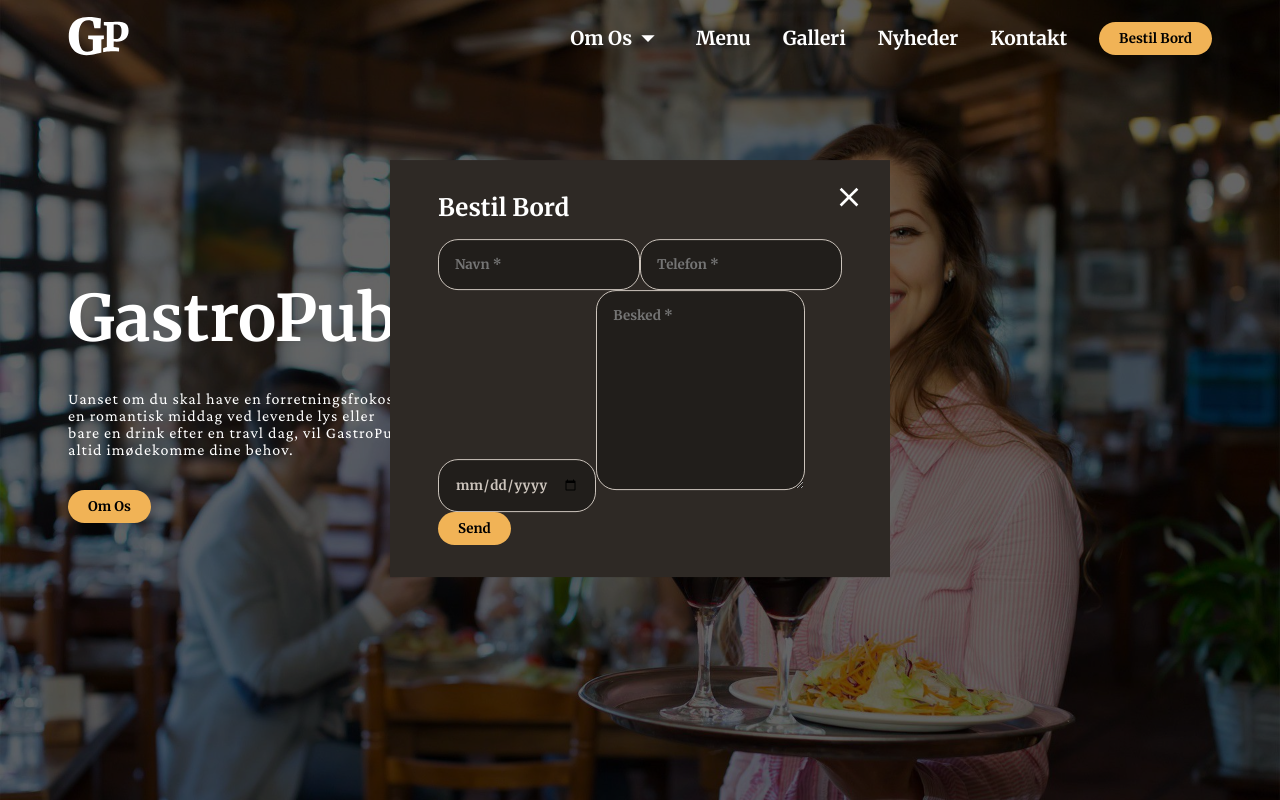
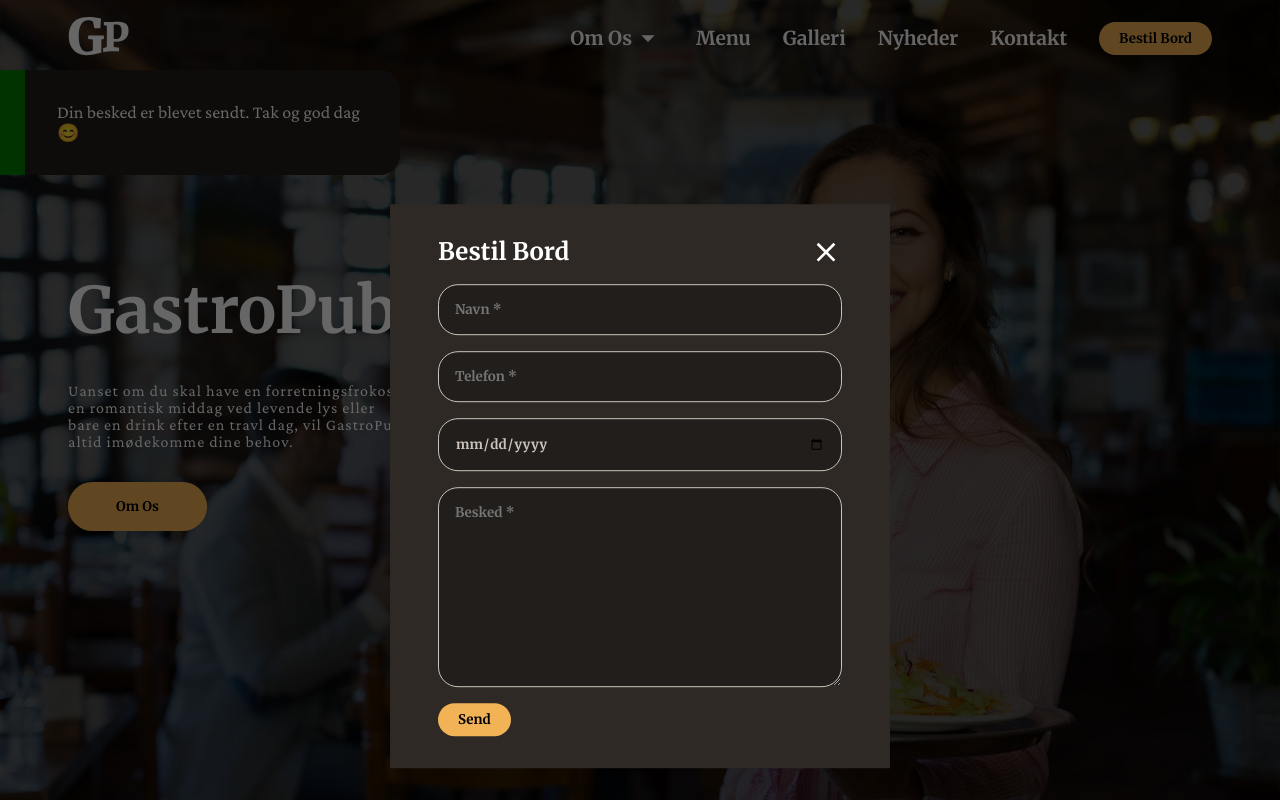
Before and after one commit to andreafalzi/gastropub, a React (Create React App) app: page / in a window 1280 px wide. Both pictures are taken after a click on the button "Bestil Bord". Shown: the top 800 px of the page. Built offline with nearby package versions, Linux system fonts and the light colour scheme; no server answers.

Commit message:
toTop + Modal

```diff
--- a/src/App.scss
+++ b/src/App.scss
@@ -1,4 +1,25 @@
 @import './styles/variables';
+
+/* Works on Firefox */
+* {
+  scrollbar-width: auto;
+  scrollbar-color: rgb(126, 126, 126) #494949;
+}
+
+/* Works on Chrome, Edge, and Safari */
+*::-webkit-scrollbar {
+  width: 8px;
+}
+
+*::-webkit-scrollbar-track {
+  background: #494949;
+}
+
+*::-webkit-scrollbar-thumb {
+  background-color: rgb(126, 126, 126);
+  // border-radius: 20px;
+  // border: 3px solid #333;
+}
 
 .container {
   width: 100%;
--- a/src/components/navigation/navigation.component.jsx
+++ b/src/components/navigation/navigation.component.jsx
@@ -30,25 +30,68 @@ const Navigation = () => {
     window.addEventListener('scroll', changeBackground);
   });
 
+  const defaultForm = {
+    name: '',
+    phone: '',
+    date: '',
+    message: '',
+  };
+  const [formValue, setFormValue] = useState(defaultForm);
+  const [isAppear, setIsAppear] = useState(false);
+
+  const handleChange = (event) => {
+    const { name, value } = event.target;
+
+    setFormValue({ ...formValue, [name]: value });
+  };
+
+  const handleSubmit = (event) => {
+    event.preventDefault();
+
+    fetch('https://gastropub.webexam-mcdm.dk/api/contacts', {
+      method: 'POST',
+      headers: {
+        Accept: 'application/json',
+        'Content-Type': 'application/json',
+      },
+      body: JSON.stringify({
+        name: formValue.name,
+        phone: formValue.phone,
+        message: formValue.message,
+      }),
+    });
+    setIsModalOpen(false);
+    setFormValue(defaultForm);
+    setIsAppear(true);
+    setTimeout(() => {
+      setIsAppear(false);
+    }, 4000);
+  };
+
   const handleMenu = () => {
     setIsOpen(!isOpen);
     setIsDropdownOpen(false);
   };
 
+  const { name, phone, date, message } = formValue;
+
   return (
     <nav className={navbar ? 'scroll' : ''}>
-      <div className='modal'>
-        <MdClose />
-        <h3>Bestil Bord</h3>
-        <form>
-          <Input type='text' placeholder='Navn *' required />
-          <Input type='tel' placeholder='Telefon *' required />
-          <Input type='date' placeholder='Bestillings Dato *' required />
-          <TextArea type='text' placeholder='Besked *' required />
-          <Button>Send</Button>
+      <span className={`message ${isAppear ? 'appear' : ''}`}>Din besked er blevet sendt. Tak og god dag 😊</span>
+      <div className={`backdrop ${isModalOpen ? 'show' : ''}`} />
+      <div className={`modal ${isModalOpen ? 'show' : ''}`}>
+        <h3>
+          Bestil Bord
+          <MdClose onClick={() => setIsModalOpen(false)} />
+        </h3>
+        <form onSubmit={handleSubmit}>
+          <Input type='text' placeholder='Navn *' required name='name' value={name} onChange={handleChange} />
+          <Input type='tel' placeholder='Telefon *' required name='phone' value={phone} onChange={handleChange} />
+          <Input type='date' placeholder='Bestillings Dato *' required name='date' value={date} onChange={handleChange} />
+          <TextArea type='text' placeholder='Besked *' required name='message' value={message} onChange={handleChange} />
+          <Button type='submit'>Send</Button>
         </form>
       </div>
-      <div className='backdrop' />
       <div className='container'>
         <div className='navbar'>
           <Link to={'/'}>
@@ -83,7 +126,7 @@ const Navigation = () => {
               <Link to={'kontakt'}>Kontakt</Link>
             </li>
           </ul>
-          <Button onClick={() => alert('bestil')}>Bestil Bord</Button>
+          <Button onClick={() => setIsModalOpen(true)}>Bestil Bord</Button>
           {isOpen ? <MdClose className='hamburger-menu' onClick={handleMenu} /> : <MdMenu className='hamburger-menu' onClick={handleMenu} />}
         </div>
       </div>
--- a/src/components/navigation/navigation.style.scss
+++ b/src/components/navigation/navigation.style.scss
@@ -10,6 +10,61 @@ nav {
   z-index: 20;
   background-color: unset;
   transition: background-color 300ms ease;
+
+  .message {
+    background-color: $dark-bagcground;
+    border-radius: 0 20px 20px 0;
+    border-left: 25px solid green;
+    color: $color-ffffff;
+    font-family: $font-family-crimson-pro;
+    font-size: 18px;
+    padding-block: 2rem;
+    padding-inline: 2rem;
+    z-index: 20;
+    position: absolute;
+    left: 0;
+    top: 100%;
+    translate: -100%;
+    transition: translate 400ms 200ms;
+
+    @media screen and (min-width: 900px) {
+      left: 50%;
+      transform: translateX(-50%);
+      padding-inline: 4rem;
+      width: 400px;
+      border: 3px solid green;
+      border-radius: 20px;
+      translate: 0%;
+      opacity: 0;
+      visibility: hidden;
+      transition: all 400ms 200ms;
+    }
+  }
+
+  .message.appear {
+    translate: 0%;
+
+    @media screen and (min-width: 900px) {
+      opacity: 1;
+      visibility: visible;
+    }
+  }
+
+  .backdrop {
+    background-color: rgba(0, 0, 0, 0.6);
+    width: 100vw;
+    height: 100vh;
+    position: absolute;
+    z-index: 30;
+    visibility: hidden;
+    opacity: 0;
+    transition: all 300ms 300ms ease-in;
+
+    &.show {
+      visibility: visible;
+      opacity: 1;
+    }
+  }
 
   .modal {
     display: flex;
@@ -24,14 +79,31 @@ nav {
     top: 50%;
     left: 50%;
     transform: translate(-50%, 30%);
-    z-index: 30;
+    z-index: 40;
+    visibility: hidden;
+    opacity: 0;
+    transition: all 300ms 300ms ease-in;
+
+    &.show {
+      visibility: visible;
+      opacity: 1;
+    }
+
+    form {
+      display: flex;
+      flex-direction: column;
+      gap: 1rem;
+
+      button {
+        width: fit-content;
+      }
+    }
 
     svg {
       color: $color-ffffff;
       font-size: 2rem;
-      position: absolute;
-      top: 5%;
-      right: 5%;
+      float: right;
+      cursor: pointer;
     }
 
     h3 {
--- /dev/null
+++ b/src/components/toTopButton/toTopButton.component.jsx
@@ -0,0 +1,19 @@
+import React from 'react';
+import './toTopButton.style.scss';
+import { MdKeyboardArrowUp } from 'react-icons/md';
+
+const ToTopButton = () => {
+  const goToTop = () => {
+    window.scrollTo({
+      top: 0,
+      behavior: 'smooth',
+    });
+  };
+  return (
+    <div className='top-arrow' onClick={goToTop}>
+      <MdKeyboardArrowUp />
+    </div>
+  );
+};
+
+export default ToTopButton;
--- /dev/null
+++ b/src/components/toTopButton/toTopButton.style.scss
@@ -0,0 +1,20 @@
+@import '../../styles/variables';
+
+.top-arrow {
+  width: 50px;
+  height: 50px;
+  border-radius: 10px;
+  background-color: rgba($color-000000, 0.6);
+  position: fixed;
+  bottom: 5%;
+  right: 5%;
+  z-index: 30;
+  display: grid;
+  place-content: center;
+
+  svg {
+    color: $color-ffffff;
+    font-size: 3rem;
+    cursor: pointer;
+  }
+}
--- a/src/routes/home/home.jsx
+++ b/src/routes/home/home.jsx
@@ -1,7 +1,12 @@
 import React from 'react';
+import { Link } from 'react-router-dom';
 import Button from '../../components/button/button.component';
 import './home.scss';
 const Home = () => {
+  const divStyle = {
+    paddingInline: '3rem',
+    paddingBlock: '1rem',
+  };
   return (
     <main>
       <section className='section gastropub overlay-60'>
@@ -9,7 +14,9 @@ const Home = () => {
           <div className='section-box'>
             <h2 className='heading'>GastroPub</h2>
             <p className='bodytxt'>Uanset om du skal have en forretningsfrokost, en romantisk middag ved levende lys eller bare en drink efter en travl dag, vil GastroPub altid imødekomme dine behov.</p>
-            <Button>Om Os</Button>
+            <Link to={'omos'}>
+              <Button style={divStyle}>Om Os</Button>
+            </Link>
           </div>
         </div>
       </section>
@@ -18,7 +25,9 @@ const Home = () => {
           <div className='section-box'>
             <h2 className='heading'>Fantastisk Mad</h2>
             <p className='bodytxt'>Vores retter er tilberedt med friske råvarer fra danske økologiske gårde og egen køkkenhave. Der er kærlighed i hver ret fra kokkens hjerte.</p>
-            <Button>Menu</Button>
+            <Link to={'menu'}>
+              <Button style={divStyle}>Menu</Button>
+            </Link>
           </div>
         </div>
       </section>
@@ -27,7 +36,9 @@ const Home = () => {
           <div className='section-box'>
             <h2 className='heading'>Luksuriøst Interiør</h2>
             <p className='bodytxt'>Vores lokaler er indrettet fra det romantiske møde, til det luksuriøse selskab. Hyggelige om givelser til enhver lejlighed.</p>
-            <Button>Galleri</Button>
+            <Link to={'galleri'}>
+              <Button style={divStyle}>Galleri</Button>
+            </Link>
           </div>
         </div>
       </section>
--- a/src/routes/layout/layout.js
+++ /dev/null
@@ -1,16 +0,0 @@
-import React from 'react';
-import { Outlet } from 'react-router-dom';
-import Footer from '../../components/footer/footer.component';
-import Navigation from '../../components/navigation/navigation.component';
-
-const Layout = () => {
-  return (
-    <div>
-      <Navigation />
-      <Outlet />
-      <Footer />
-    </div>
-  );
-};
-
-export default Layout;
--- /dev/null
+++ b/src/routes/layout/layout.jsx
@@ -0,0 +1,36 @@
+import React, { useEffect, useState } from 'react';
+import { Outlet } from 'react-router-dom';
+import Footer from '../../components/footer/footer.component';
+import Navigation from '../../components/navigation/navigation.component';
+import ToTopButton from '../../components/toTopButton/toTopButton.component';
+
+const Layout = () => {
+  //navbar scroll when active state
+  const [toTop, setToTop] = useState(false);
+
+  //navbar scroll changeBackground function
+  const changeBackground = () => {
+    if (window.scrollY >= 66) {
+      setToTop(true);
+    } else {
+      setToTop(false);
+    }
+  };
+
+  useEffect(() => {
+    changeBackground();
+    // adding the event when scroll change background
+    window.addEventListener('scroll', changeBackground);
+  });
+
+  return (
+    <div>
+      <Navigation />
+      {toTop && <ToTopButton />}
+      <Outlet />
+      <Footer />
+    </div>
+  );
+};
+
+export default Layout;
```
